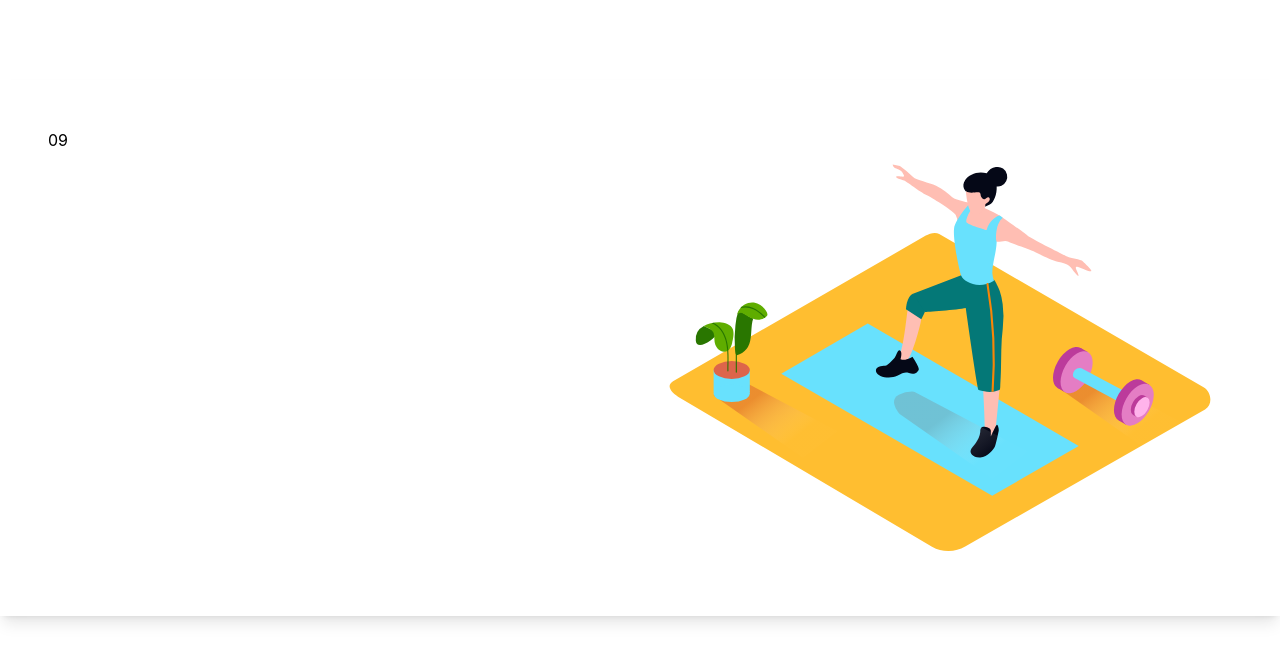
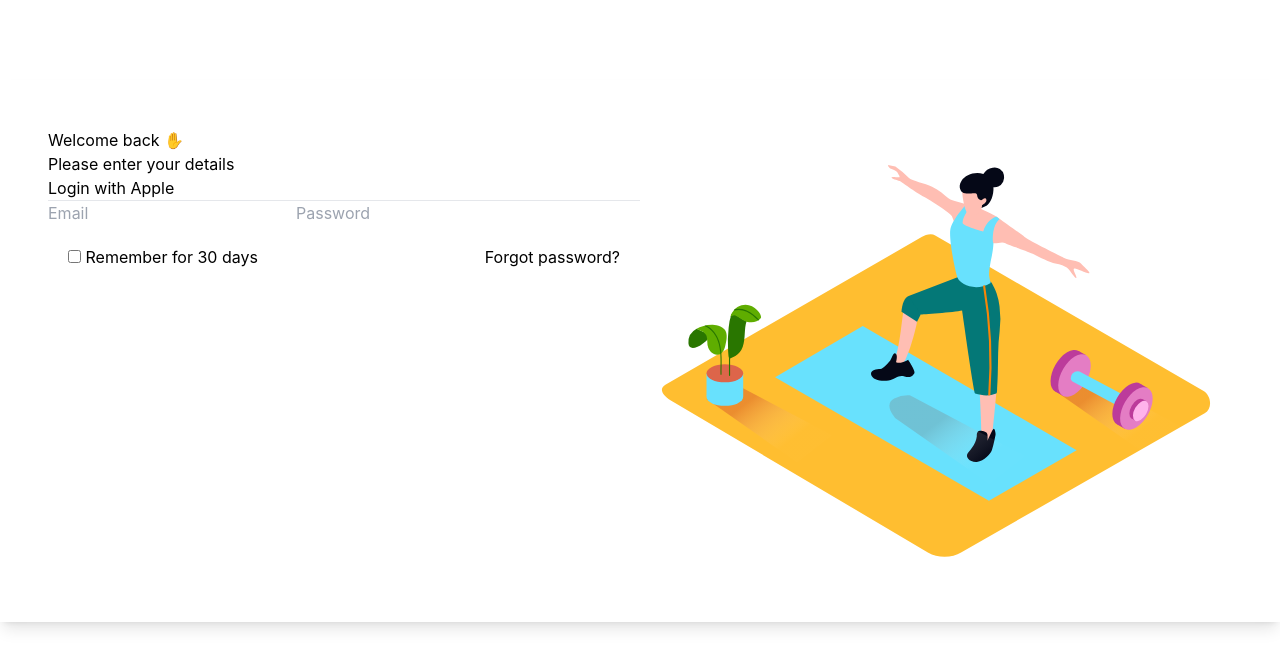
Before and after one commit to otilor/outcrowd-login-screen, a Next.js app: page / in a window 1280 px wide. Shown: the top 668 px of the page. Built offline with nearby package versions, Linux system fonts and the light colour scheme.

Commit message:
add barebones

```diff
--- a/pages/index.js
+++ b/pages/index.js
@@ -1,6 +1,5 @@
 import Head from 'next/head'
 import Image from 'next/image'
-
 
 export default function Home() {
   return (
@@ -11,12 +10,32 @@ export default function Home() {
         <link rel="icon" href="/favicon.ico" />
       </Head>
 
-      <main className='justify-center content-center align-items-center my-20 p-12 shadow-lg max-w mx-auto'>
-        <div className="grid grid-cols-2 gap-4">
-          <div>09</div>
+      <main className='justify-center content-center gap-4 align-items-center my-20 p-12 shadow-lg max-w mx-auto'>
+        <div className="grid grid-cols-2">
+          <div>
+            <h3>Welcome back ✋</h3>
+            <div>
+              <h4>Please enter your details</h4>
+              <button>Login with Apple</button>
+            </div>
+
+            <hr />
+
+            <div>
+              <input placeholder='Email'/>
+              <input placeholder='Password'/>
+            </div>
+
+            <div className='flex justify-between items-center m-5'>
+              <div>
+                <input type='checkbox'/> Remember for 30 days
+              </div>
+              <span className='gap-2'>Forgot password?</span>
+            </div>
+          </div>
           <Image src='/Fitness_Isometric.svg'
-          height={700}
-          width={700}
+          height={900}
+          width={900}
           alt='Your name'
           />
         </div>
```
